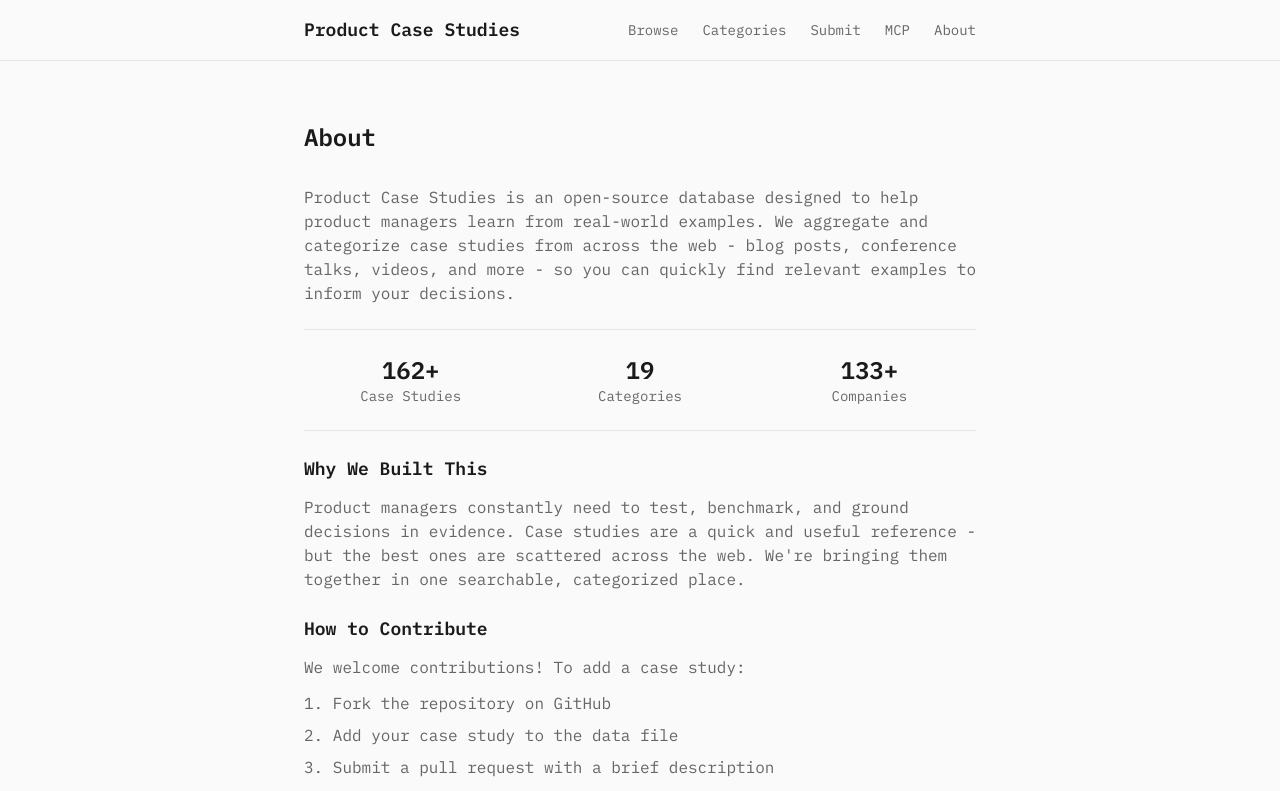
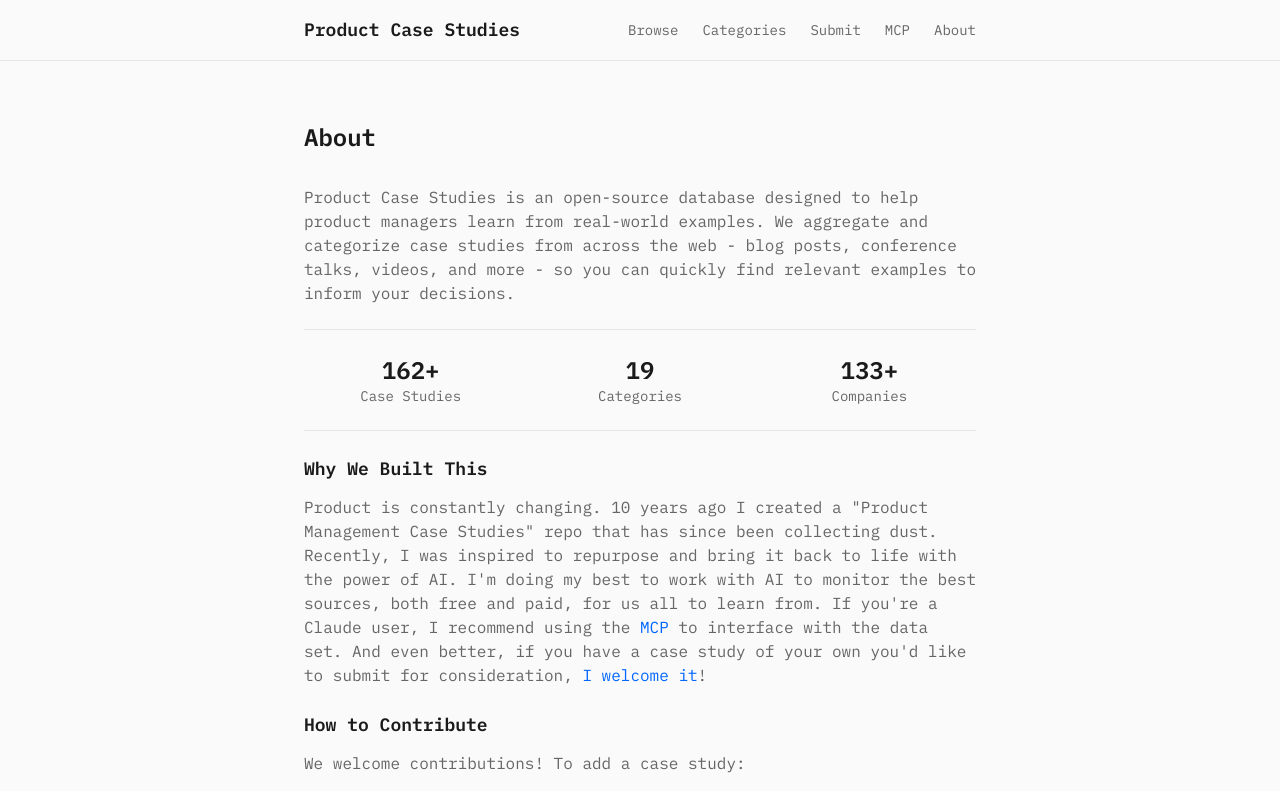
Before and after one commit to aaronbatchelder/product-management-case-studies, a Next.js app: page /about in a window 1280 px wide. Shown: the top 791 px of the page. Built offline with nearby package versions, Linux system fonts and the light colour scheme.

Commit message:
Update About page with personal story

```diff
--- a/src/app/about/page.tsx
+++ b/src/app/about/page.tsx
@@ -50,10 +50,14 @@ export default function AboutPage() {
           <section>
             <h2 className="text-lg font-semibold mb-3">Why We Built This</h2>
             <p className="text-muted">
-              Product managers constantly need to test, benchmark, and ground decisions
-              in evidence. Case studies are a quick and useful reference - but the best
-              ones are scattered across the web. We&apos;re bringing them together in one
-              searchable, categorized place.
+              Product is constantly changing. 10 years ago I created a &quot;Product Management
+              Case Studies&quot; repo that has since been collecting dust. Recently, I was
+              inspired to repurpose and bring it back to life with the power of AI.
+              I&apos;m doing my best to work with AI to monitor the best sources, both free
+              and paid, for us all to learn from. If you&apos;re a Claude user, I recommend
+              using the <a href="/mcp" className="text-accent hover:underline">MCP</a> to
+              interface with the data set. And even better, if you have a case study of
+              your own you&apos;d like to submit for consideration, <a href="/submit" className="text-accent hover:underline">I welcome it</a>!
             </p>
           </section>
 
```
